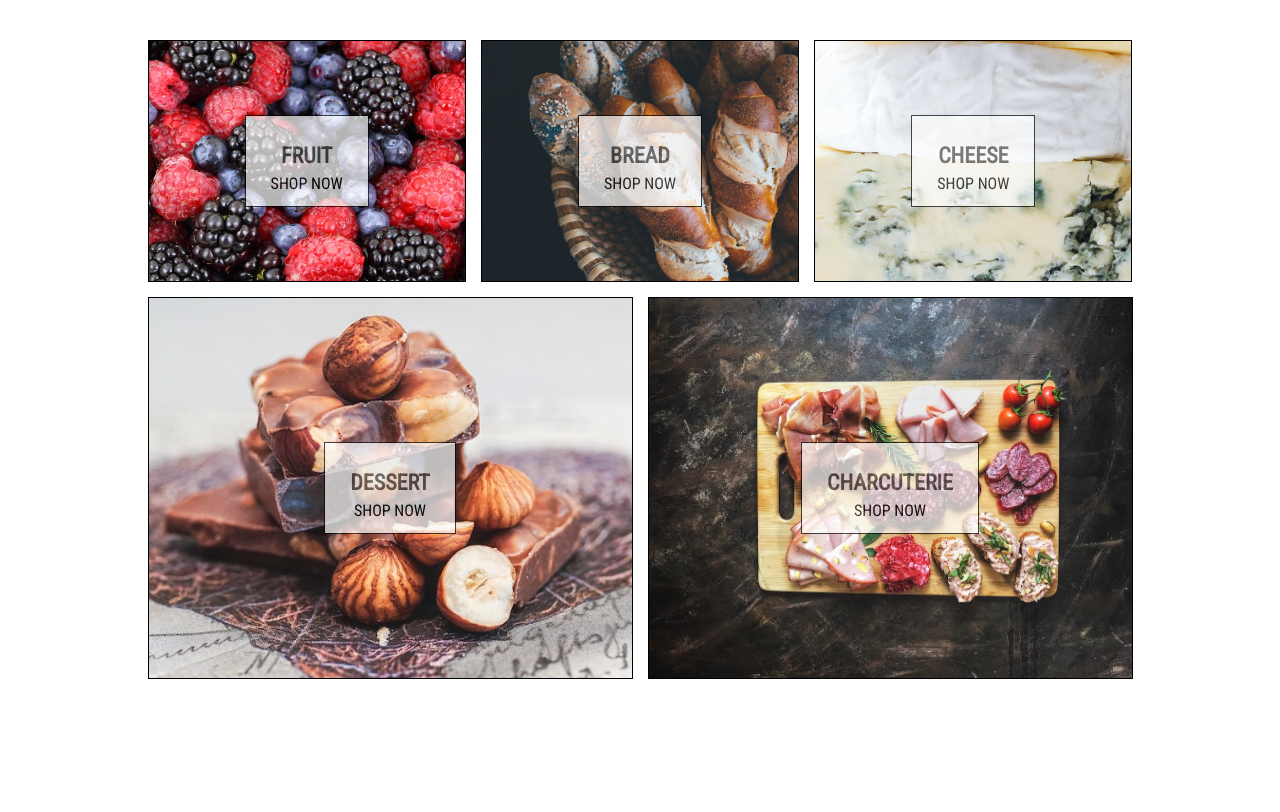
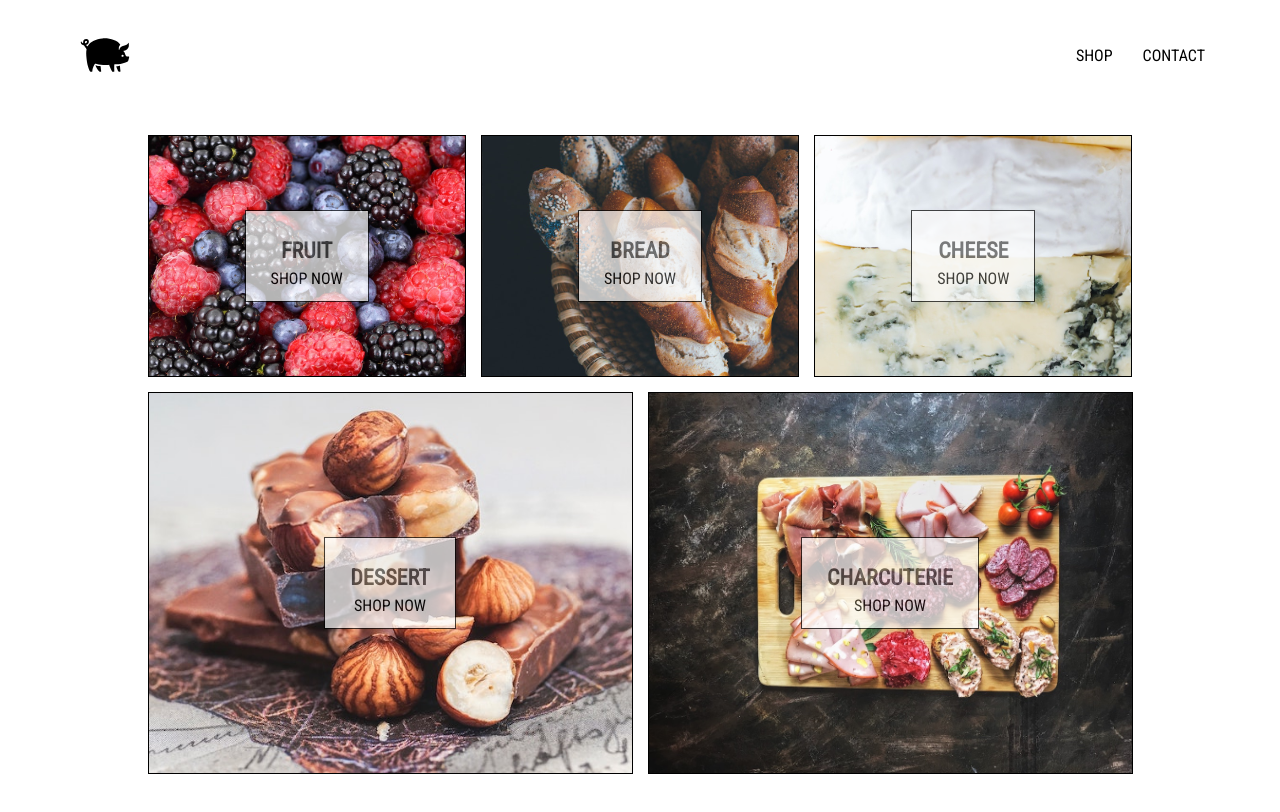
Before and after one commit to bprice1000/ecommerce_template, a React (Create React App) app: page / in a window 1280 px wide. Shown: the top 812 px of the page. Built offline with nearby package versions, Linux system fonts and the light colour scheme.

Commit message:
built header component and links

```diff
--- a/src/App.css
+++ b/src/App.css
@@ -2,3 +2,8 @@
   font-family: 'Roboto Condensed', sans-serif;
   padding: 20px 60px;
 }
+
+a {
+  text-decoration: none;
+  color: black;
+}
--- a/src/App.js
+++ b/src/App.js
@@ -1,12 +1,14 @@
 import React from 'react';
 import HomePage from './pages/homepage/homepage.component'
 import ShopPage from './pages/shop/shop.component'
+import Header from './components/header/header.component'
 import { Switch, Route } from 'react-router-dom'
 import './App.css';
 
 function App() {
   return (
     <div>
+    <Header />
       <Switch>
         <Route exact path='/' component={HomePage} />
         <Route exact path='/shop' component={ShopPage} />
--- /dev/null
+++ b/src/components/header/header.component.js
@@ -0,0 +1,23 @@
+import React from 'react';
+import { Link } from 'react-router-dom';
+import { ReactComponent as Logo } from '../../assets/pigsvg.svg'
+import './header.styles.scss';
+
+const Header = () => (
+  <div className='header'>
+    <Link to='/' className='logo-container'>
+      <Logo className='logo' />
+    </Link>
+    <div className='options'>
+      <Link className='option' to='/shop'>
+        SHOP
+      </Link>
+      <Link className='option' to='/contact'>
+        CONTACT
+      </Link>
+    </div>
+  </div>
+
+)
+
+export default Header;
--- /dev/null
+++ b/src/components/header/header.styles.scss
@@ -0,0 +1,35 @@
+.header {
+  height: 70px;
+  width: 100%;
+  display: flex;
+  justify-content: space-between;
+  margin-bottom: 25px;
+
+  .logo-container {
+    height: 100%;
+    width: 70px;
+    padding: 5px;
+  }
+
+
+  .logo {
+    height: 60px;
+    width: 80px;
+    margin: 0;
+    padding: 0;
+    justify-content: flex-start;
+    align-items: flex-start;
+  }
+
+  .options {
+    width: 50%;
+    height: 100%;
+    display: flex;
+    align-items: center;
+    justify-content: flex-end;
+
+    .option {
+      padding: 10px 15px;
+    }
+  }
+}
```
Also changed, not shown: public/img/pigLogo.png (added), src/assets/pigsvg.svg (added).
